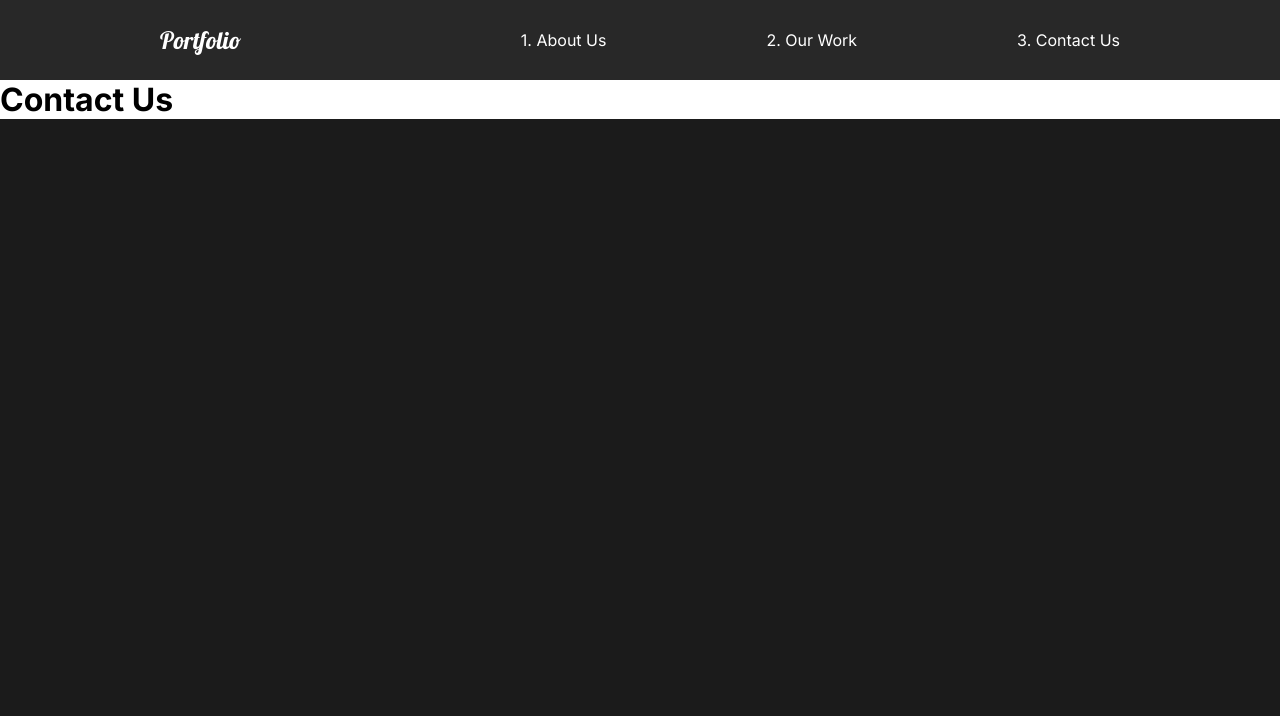
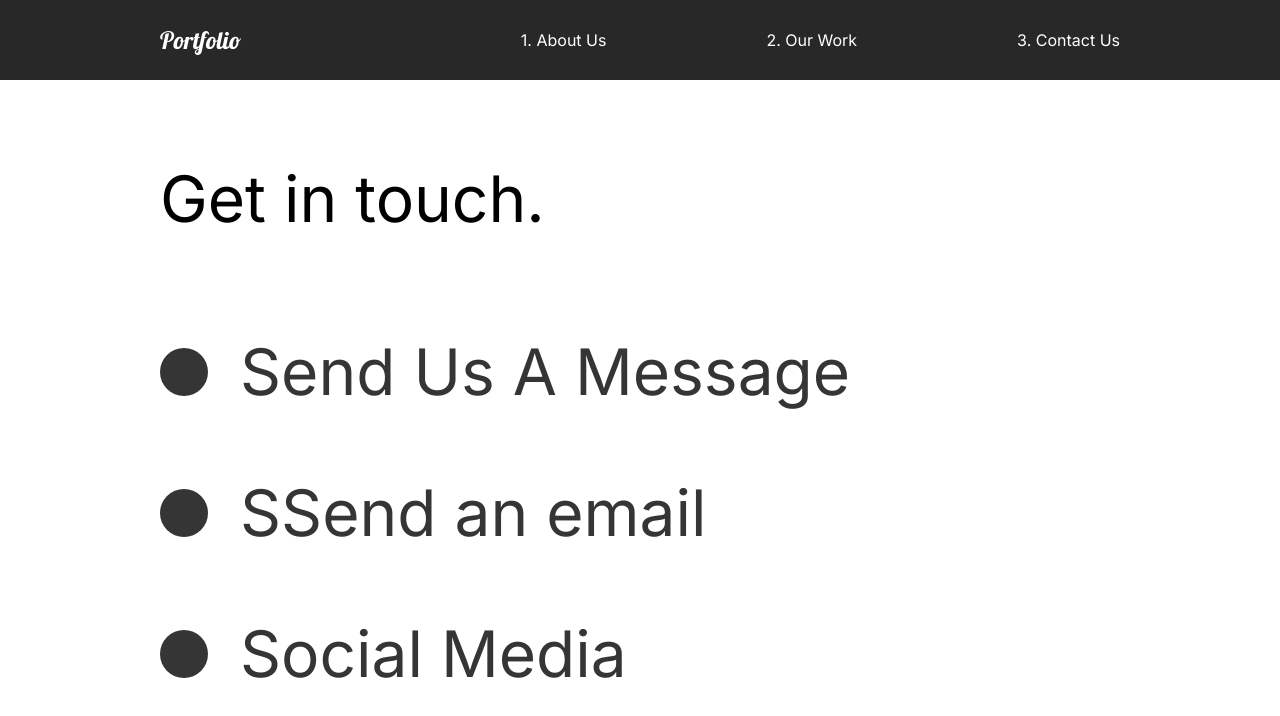
Before and after one commit to michaelpearsun/portfolio, a React (Create React App) app: page /contact in a window 1280 px wide. Shown: the top 716 px of the page. Built offline with nearby package versions, Linux system fonts and the light colour scheme.

Commit message:
Contact Animation

```diff
--- a/src/pages/ContactUs.js
+++ b/src/pages/ContactUs.js
@@ -1,13 +1,68 @@
 import React from 'react';
 import { motion } from 'framer-motion';
-import { pageAnimation } from '../animation';
+import { pageAnimation, titleAnim } from '../animation';
+import styled from 'styled-components';
 
 const ContactUs = () => {
     return (
-        <motion.div variants={ pageAnimation } exit="exit" initial="hidden" animate="show" style={{ background: "#fff" }}>
-            <h1>Contact Us</h1>
-        </motion.div>
+        <StyledComponentContact variants={pageAnimation} exit="exit" initial="hidden" animate="show" style={{ background: "#fff" }}>
+            <StyledComponentTitle>
+                <StyledComponentHide>
+                    <motion.h2 variants={titleAnim} >Get in touch.</motion.h2>
+                </StyledComponentHide>
+            </StyledComponentTitle>
+            <div>
+                <StyledComponentHide>
+                    <StyledComponentSocial variants={titleAnim}>
+                        <StyledComponentCircle />
+                        <h2>Send Us A Message</h2>
+                    </StyledComponentSocial>
+                </StyledComponentHide>
+                <StyledComponentHide>
+                    <StyledComponentSocial variants={titleAnim}>
+                        <StyledComponentCircle />
+                        <h2>SSend an email</h2>
+                    </StyledComponentSocial>
+                </StyledComponentHide>
+                <StyledComponentHide>
+                    <StyledComponentSocial variants={titleAnim}>
+                        <StyledComponentCircle />
+                        <h2>Social Media</h2>
+                    </StyledComponentSocial>
+                </StyledComponentHide>
+            </div>
+        </StyledComponentContact>
     )
-}
+};
 
-export default ContactUs
+const StyledComponentContact = styled(motion.div)`
+    padding: 5rem 10rem;
+    color: #353535;
+    min-height: 90vh;
+`;
+
+const StyledComponentTitle = styled.div`
+    margin-bottom: 4rem;
+    color: black;
+`;
+
+const StyledComponentHide = styled.div`
+    overflow: hidden;
+`;
+
+const StyledComponentCircle = styled.div`
+    border-radius: 50%;
+    width: 3rem;
+    height: 3rem;
+    background: #353535;
+`;
+
+const StyledComponentSocial = styled(motion.div)`
+    display: flex;
+    align-items: center;
+    h2 {
+        margin: 2rem;
+    }
+`
+
+export default ContactUs;
```
